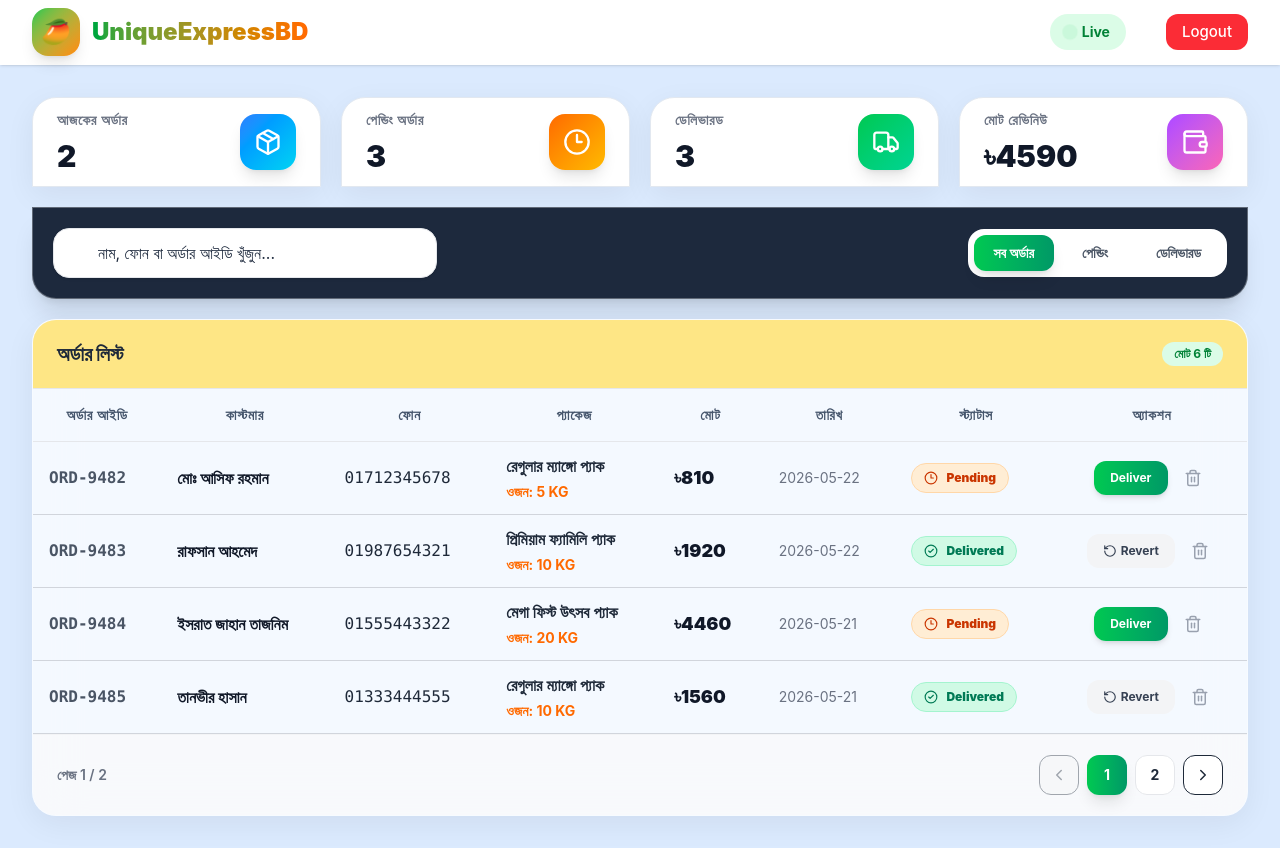
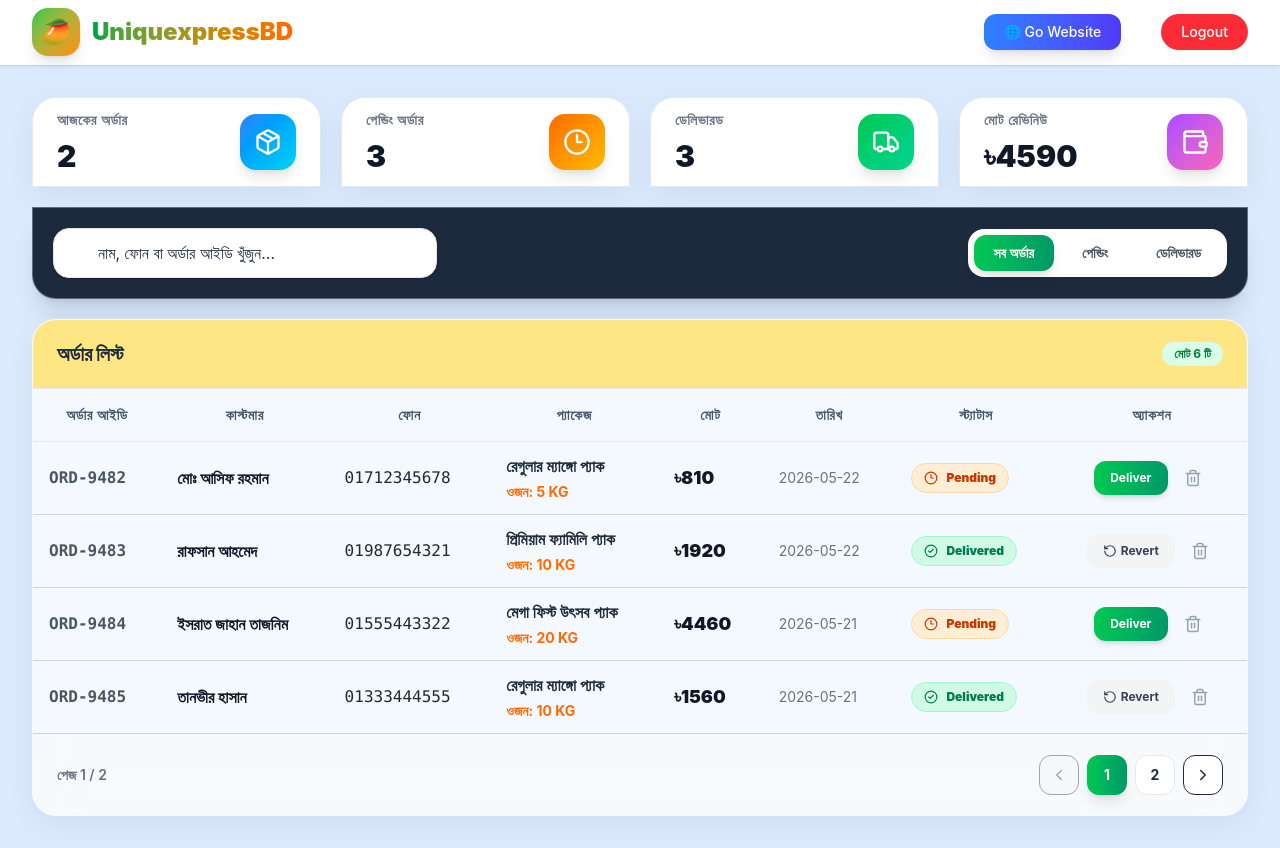
Before and after one commit to mostakinahmed/uxbd-admin, a React (Vite) app: page /dashboard in a window 1280 px wide. Built offline with nearby package versions, Linux system fonts and the light colour scheme; sample sign-in values are in the browser's storage.

Commit message:
first commit

```diff
--- a/src/pages/Dashboard.jsx
+++ b/src/pages/Dashboard.jsx
@@ -116,22 +116,25 @@ const AdminDashboard = () => {
 
                         <div>
                             <h1 className="md:text-2xl text-lg font-black bg-gradient-to-r from-green-600 to-orange-500 bg-clip-text text-transparent">
-                                UniqueExpressBD
+                                UniquexpressBD
                             </h1>
 
 
                         </div>
                     </div>
                     <div className="flex md:gap-10 gap-4">
-                        <div className="flex items-center gap-2 md:bg-green-100 md:px-4 px-2 py-2 rounded-full">
-                            <span className="w-2 h-2 rounded-full bg-green-500 animate-ping"></span>
-                            <span className="md:text-sm text-xs font-bold text-green-700">
-                                Live
-                            </span>
-                        </div>
+
+                        <button
+                            onClick={() => window.open("https://uniquexpress.online/", "_blank")}
+                            className="bg-gradient-to-r from-blue-500 to-indigo-600 text-sm text-white px-5 py-2 rounded-xl font-medium shadow-lg hover:scale-105 transition-all duration-300"
+                        >
+                            🌐 Go Website
+                        </button>
+
+
                         <button
                             onClick={handleLogout}
-                            className="bg-red-500 text-white font-medium md:px-4 px-2 text-xs md:text-[15px] rounded-xl"
+                            className="bg-red-500 text-white font-medium md:px-5 px-2 text-xs md:text-sm rounded-full"
                         >
                             Logout
                         </button>
```
